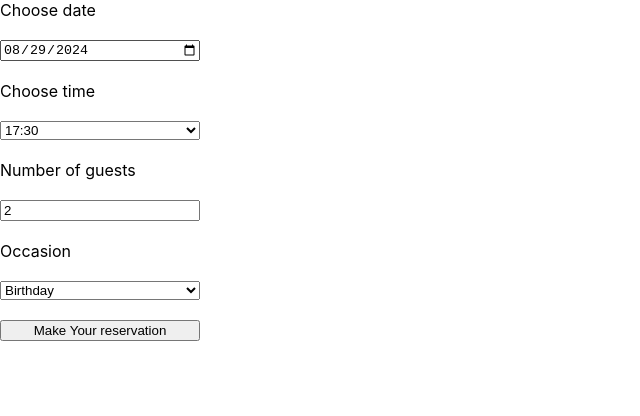
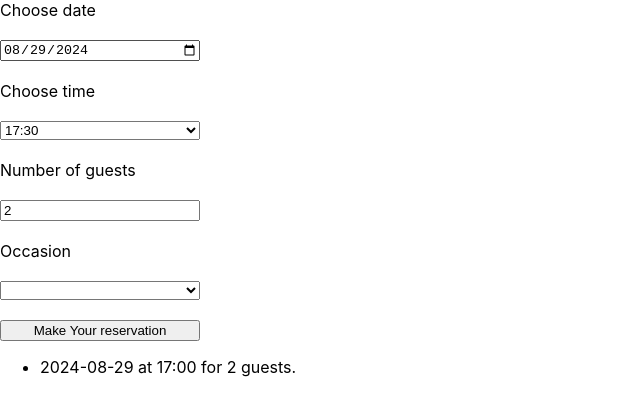
Before and after one commit to ManuelPedreira/MetaFrontCapstoneProject, a React (Create React App) app: page / in a window 1280 px wide. Both pictures are taken after a click on the input "Make Your reservation". Shown: the top 416 px of the page, without its empty margins (0-640 px from the left). Built offline with nearby package versions, Linux system fonts and the light colour scheme.

Commit message:
creation of context for reservations

```diff
--- a/src/App.js
+++ b/src/App.js
@@ -1,53 +1,44 @@
 import "./App.css";
+import { useBooking } from "./api/BookingProvider";
 import BookingForm from "./components/BookingForm";
-import { fetchAPI, submitAPI } from "./components/API";
-import { useEffect, useReducer, useState } from "react";
 
-const reducer = (state, action) => {
-  switch (action.type) {
-    case "initializeHours": {
-      return {
-        availableTimes: action.payload,
-      };
-    }
-    case "removeTime":
-      return {
-        availableTimes: state.availableTimes.filter((value) => value !== action.payload),
-      };
-    default:
-      return state;
-  }
-};
+import {useEffect, useState } from "react";
 
 function App() {
-  const [date, setDate] = useState(new Date());
-  const [state, dispatch] = useReducer(reducer, { availableTimes: [] });
+  const { bookingList, saveBooking, getHours } = useBooking();
+  const [date, setDate] = useState(()=> {
+    const actualDate = new Date();
+    actualDate.setUTCHours(0,0,0,0);
+    return actualDate;
+  });
+  const [hours, setHours] = useState();
 
-  const updateTimes = async (formData) => {
-    dispatch({ type: "removeTime", payload: formData.time });
-    return await submitAPI(formData);
-  };
-
-  const initializeTimes = async () => {
-    try {
-      const payload = await fetchAPI(date);
-      dispatch({ type: "initializeHours", payload });
-    } catch (error) {
-      console.error("Error fetching available times:", error);
-    }
+  const bookTable = (formData) => {
+    saveBooking(formData);
   };
 
   useEffect(() => {
-    initializeTimes();
-  }, [date]);
+    getHours(date).then((newHours) => setHours(newHours));
+  }, [date, getHours]);
 
   return (
-    <BookingForm
-      availableTimes={state.availableTimes}
-      bookTable={updateTimes}
-      date={date}
-      onDateChange={setDate}
-    />
+    <>
+      <BookingForm
+        availableTimes={hours}
+        bookTable={bookTable}
+        date={date}
+        onDateChange={setDate}
+      />
+      {
+        <ul>
+          {bookingList.map((reservation, index) => (
+            <li key={index}>{`${reservation.date.toISOString().split("T")[0]} at ${
+              reservation.time
+            } for ${reservation.guests} guests. ${reservation.occasion}`}</li>
+          ))}
+        </ul>
+      }
+    </>
   );
 }
 
--- /dev/null
+++ b/src/api/BookingProvider.js
@@ -0,0 +1,38 @@
+import { createContext, useContext, useState } from "react";
+import { fetchAPI, submitAPI } from "./API";
+
+const bookingContext = createContext();
+
+const BookingProvider = ({ children }) => {
+  const [bookingList, setBookingList] = useState([]);
+
+  const saveBooking = async (formData) => {
+    const response = await submitAPI(formData);
+
+    if (response) {
+      setBookingList((stored) => [...stored, formData]);
+    }
+
+    return response;
+  };
+
+  const getHours = async (date) => {
+    const allHours = await fetchAPI(date);
+
+    const bookedInDay = bookingList.filter((reserve) => reserve.date.getTime() === date.getTime());
+    const bookedHoursInDay = bookedInDay.map(({ time }) => time);
+    const availableHours = allHours.filter((time) => !bookedHoursInDay?.includes(time));
+
+    return availableHours;
+  };
+
+  return (
+    <bookingContext.Provider value={{ bookingList, saveBooking, getHours }}>
+      {children}
+    </bookingContext.Provider>
+  );
+};
+
+export const useBooking = () => useContext(bookingContext);
+
+export default BookingProvider;
--- a/src/components/BookingForm.js
+++ b/src/components/BookingForm.js
@@ -3,7 +3,7 @@ import { useEffect, useState } from "react";
 const BookingForm = ({ availableTimes, bookTable, date, onDateChange }) => {
   const [time, setTime] = useState(availableTimes && availableTimes[0] ? availableTimes[0] : "");
   const [guests, setGuests] = useState(2);
-  const [occasion, setOccasion] = useState("Birthday");
+  const [occasion, setOccasion] = useState("");
 
   const onSubmit = (event) => {
     event.preventDefault();
@@ -43,14 +43,15 @@ const BookingForm = ({ availableTimes, bookTable, date, onDateChange }) => {
         max="10"
         id="guests"
         value={guests}
-        onChange={({ target }) => setGuests(target.value)}
+        onChange={({ target }) => setGuests(Number(target.value))}
       />
       <label htmlFor="occasion">Occasion</label>
       <select id="occasion" value={occasion} onChange={({ target }) => setOccasion(target.value)}>
+        <option selected></option>
         <option>Birthday</option>
         <option>Anniversary</option>
       </select>
-      <input type="submit" value="Make Your reservation" />
+      <input type="submit" value="Make Your reservation" disabled={!availableTimes?.length} />
     </form>
   );
 };
--- a/src/index.js
+++ b/src/index.js
@@ -1,13 +1,17 @@
-import React from 'react';
-import ReactDOM from 'react-dom/client';
-import './index.css';
-import App from './App';
-import reportWebVitals from './reportWebVitals';
+import React from "react";
+import ReactDOM from "react-dom/client";
+import "./index.css";
+import App from "./App";
+import reportWebVitals from "./reportWebVitals";
+import BookingProvider from "./api/BookingProvider";
 
-const root = ReactDOM.createRoot(document.getElementById('root'));
+
+const root = ReactDOM.createRoot(document.getElementById("root"));
 root.render(
   <React.StrictMode>
-    <App />
+    <BookingProvider>
+      <App />
+    </BookingProvider>
   </React.StrictMode>
 );
 
```
Also changed, not shown: src/api/API.js (renamed from src/components/API.js).
